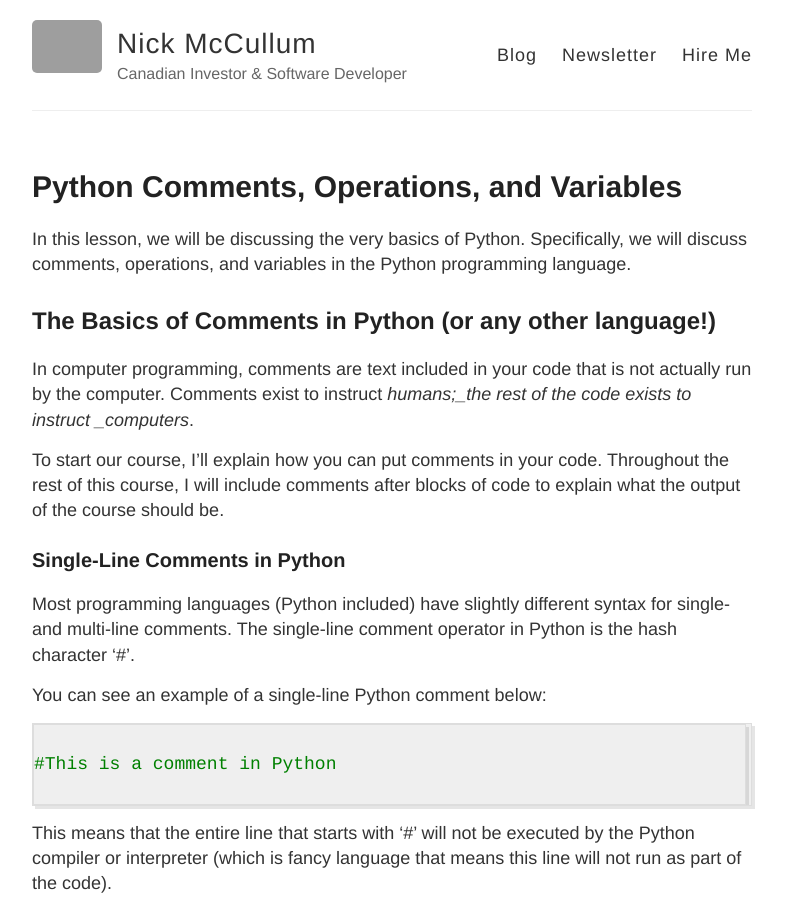
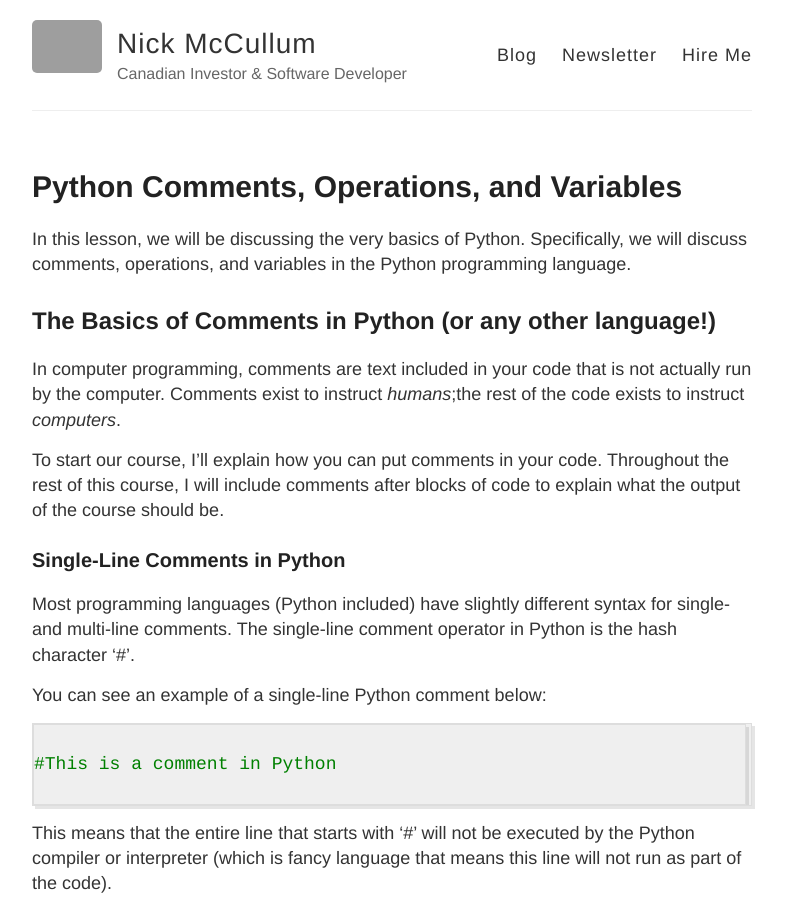
Before and after one commit to rosyberti/website, a Jekyll site: the page built from python-course/python-comments-operations-variables.md, in a window 1280 px wide and 900 px high. Shown: the whole window, without its empty margins (248-1034 px from the left). Built offline with Jekyll 4.4.1, drawn with Linux system fonts in a browser that asks for light colours; grey boxes are pictures that could not be loaded.

Commit message:
fixed italics issue

```diff
--- a/python-course/python-comments-operations-variables.md
+++ b/python-course/python-comments-operations-variables.md
@@ -7,7 +7,7 @@ In this lesson, we will be discussing the very basics of Python. Specifically, w
 
 ## The Basics of Comments in Python (or any other language!)
 
-In computer programming, comments are text included in your code that is not actually run by the computer. Comments exist to instruct _humans;_the rest of the code exists to instruct _computers_.
+In computer programming, comments are text included in your code that is not actually run by the computer. Comments exist to instruct _humans_;the rest of the code exists to instruct _computers_.
 
 To start our course, I’ll explain how you can put comments in your code. Throughout the rest of this course, I will include comments after blocks of code to explain what the output of the course should be.
 
```
